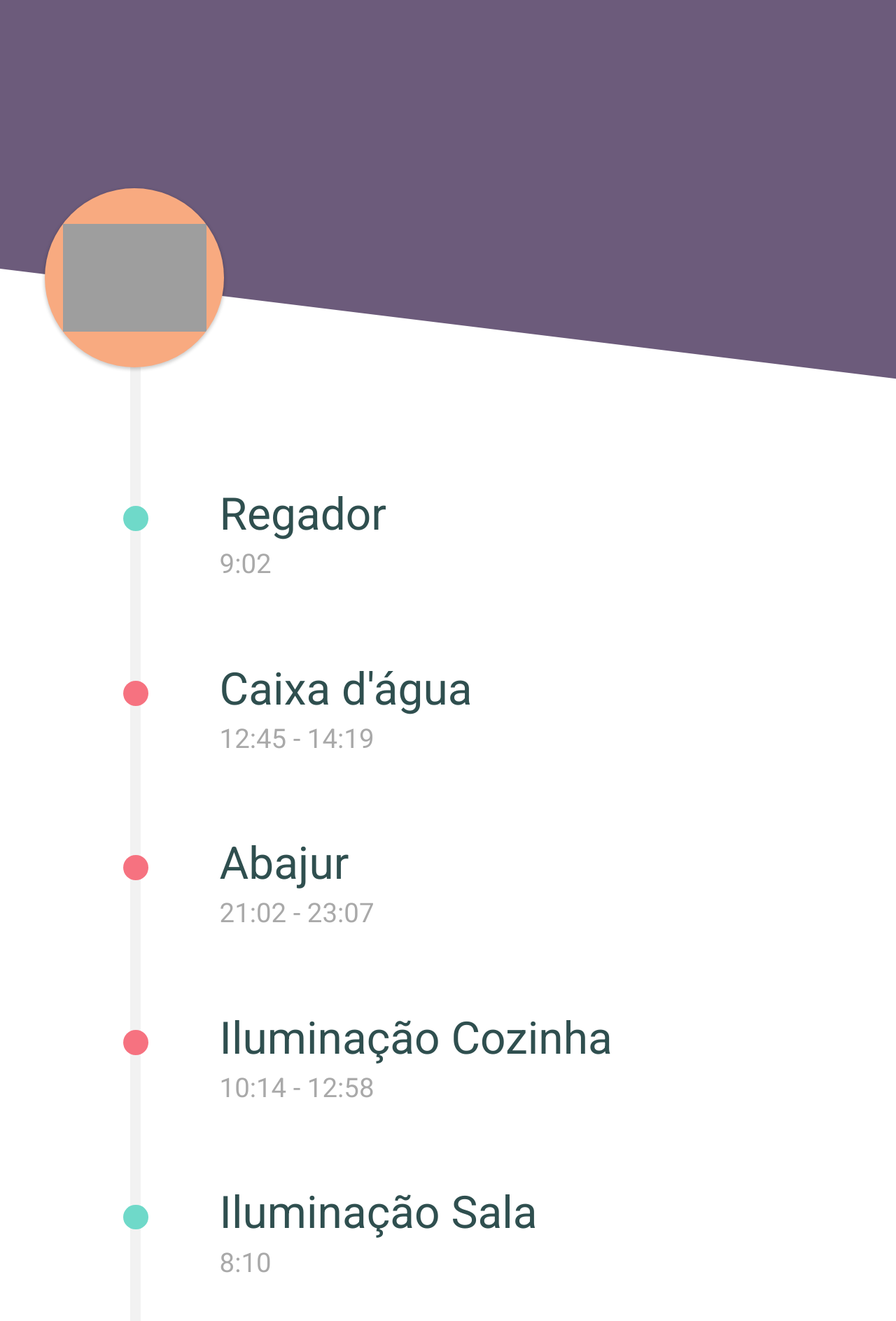
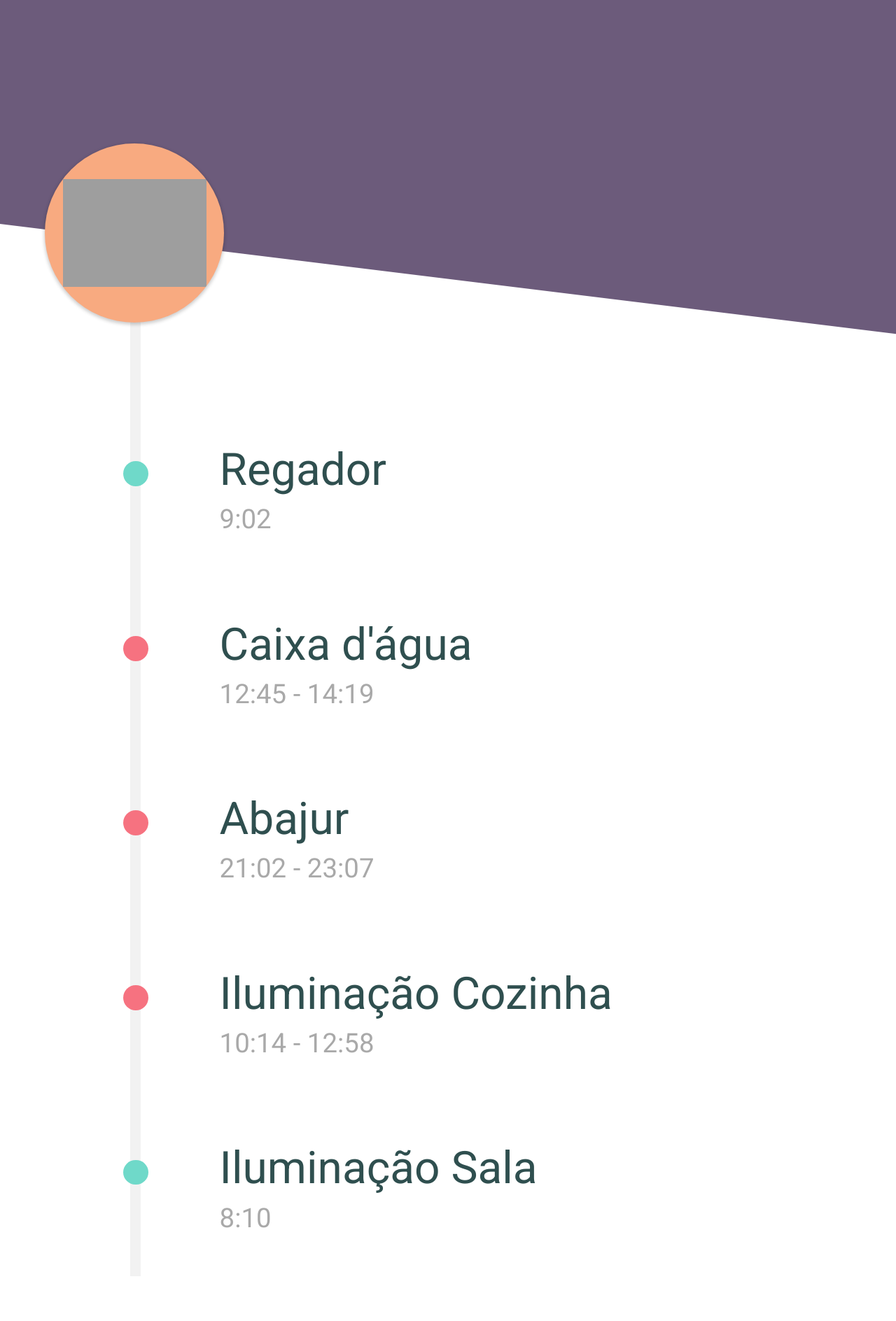
Before and after one commit to Wusley/casa-inteligente, a web app: file ctrlThingsModel/app/index.html in a window 1280 px wide. Shown: the whole page at 70% size. After the commit the page ends 1824 px from the top, so only its background shows below. Run offline with its HTML, style and script files only (its server is not run), Linux system fonts and the light colour scheme; style sheets or scripts are compiled from the project's sources; some libraries are stand-ins or nearby versions; grey boxes are pictures that could not be loaded.

Commit message:
Criado app

```diff
--- a/ctrlThingsModel/app/styles/components/_cover.scss
+++ b/ctrlThingsModel/app/styles/components/_cover.scss
@@ -21,7 +21,7 @@
   width: 118px;
   height: 128px;
   background-repeat: no-repeat;
-  background-image: url("http://res.cloudinary.com/dwqwnm1r6/image/upload/v1499713285/logo_lbeo3l.png");
+  background-image: url("http://res.cloudinary.com/dwqwnm1r6/image/upload/v1499893344/logo_sljane.png");
   background-size: 100%;
   overflow: hidden;
 }
--- a/ctrlThingsModel/app/styles/components/_panel.scss
+++ b/ctrlThingsModel/app/styles/components/_panel.scss
@@ -10,7 +10,7 @@
 	position: relative;
 	display: block;
 	width: 100%;
-	height: 55vw;
+	height: 50vw;
 	background-color: #6c5b7b;
   background-repeat: no-repeat;
   // background-image: url("http://res.cloudinary.com/dwqwnm1r6/image/upload/v1499809967/197caedd4a6c407a60abb84efc970b72_br3fcy.jpg");
```
Also changed, not shown: 2 other files.
